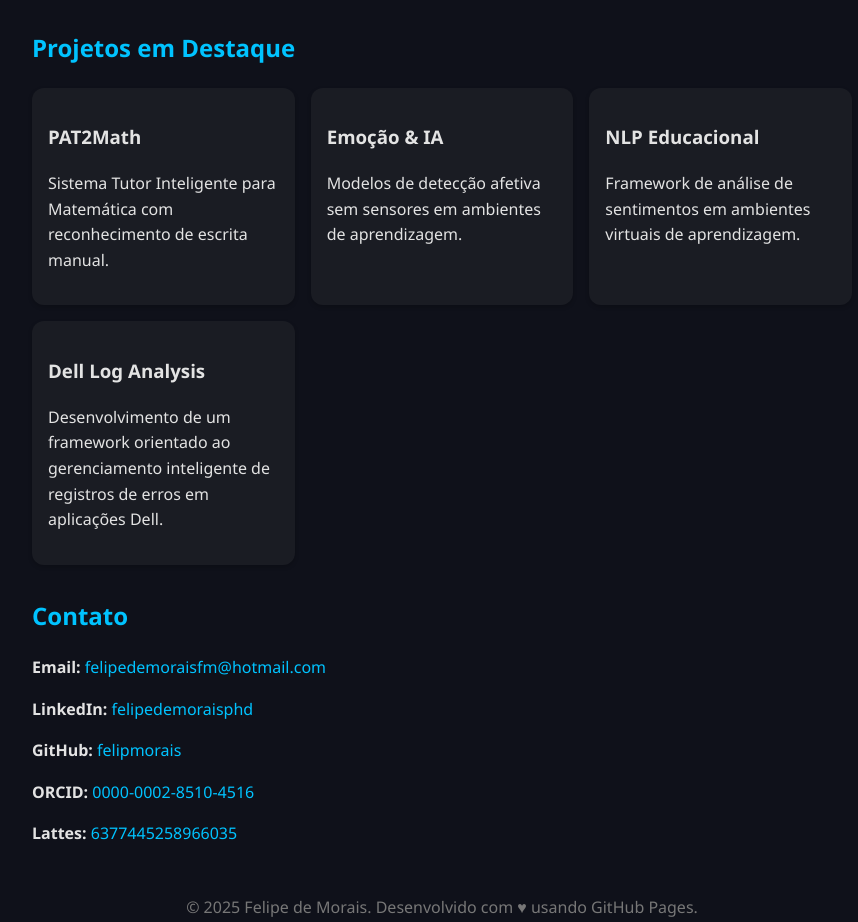
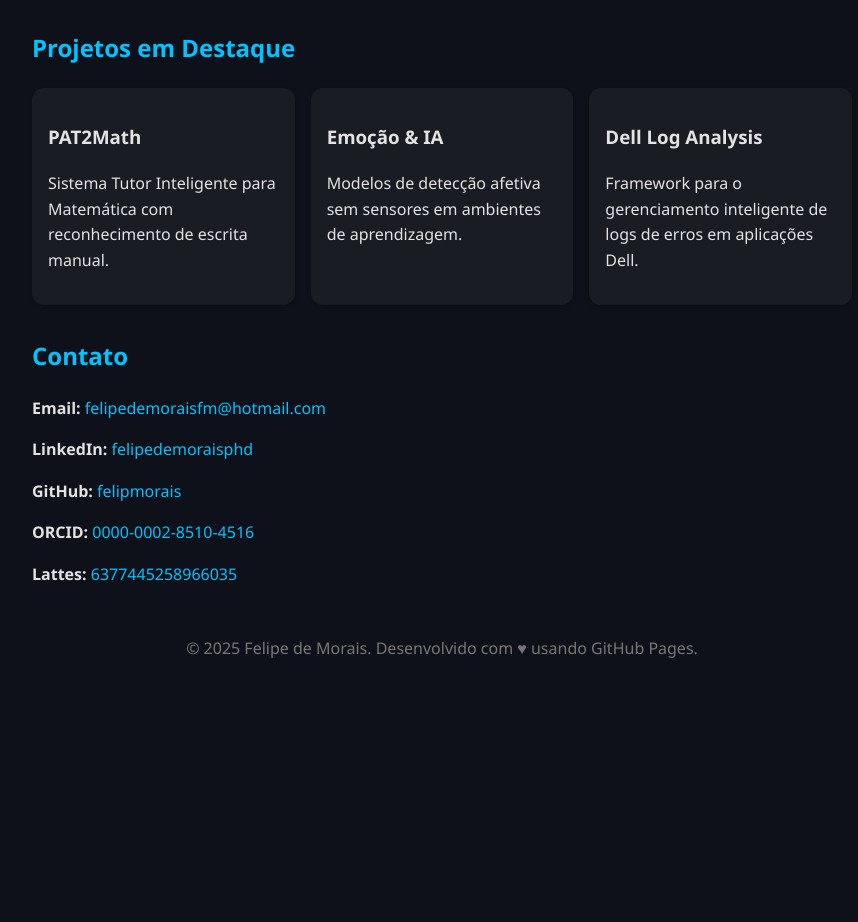
Before and after one commit to felipmorais/felipmorais.github.io, a plain HTML site: page index.html in a window 1280 px wide. Shown: the part 1250-2172 px from the top of the page, without its empty margins (198-1056 px from the left). After the commit the page ends 1959 px from the top, so only its background shows below. Drawn offline with Linux system fonts and the light colour scheme.

Commit message:
Update index.html

```diff
--- a/index.html
+++ b/index.html
@@ -82,12 +82,8 @@
           <p>Modelos de detecção afetiva sem sensores em ambientes de aprendizagem.</p>
         </div>
         <div class="card">
-          <h3>NLP Educacional</h3>
-          <p>Framework de análise de sentimentos em ambientes virtuais de aprendizagem.</p>
-        </div>
-        <div class="card">
           <h3>Dell Log Analysis</h3>
-          <p>Desenvolvimento de um framework orientado ao gerenciamento inteligente de registros de erros em aplicações Dell.</p>
+          <p>Framework para o gerenciamento inteligente de logs de erros em aplicações Dell.</p>
         </div>
       </div>
     </section>
```
